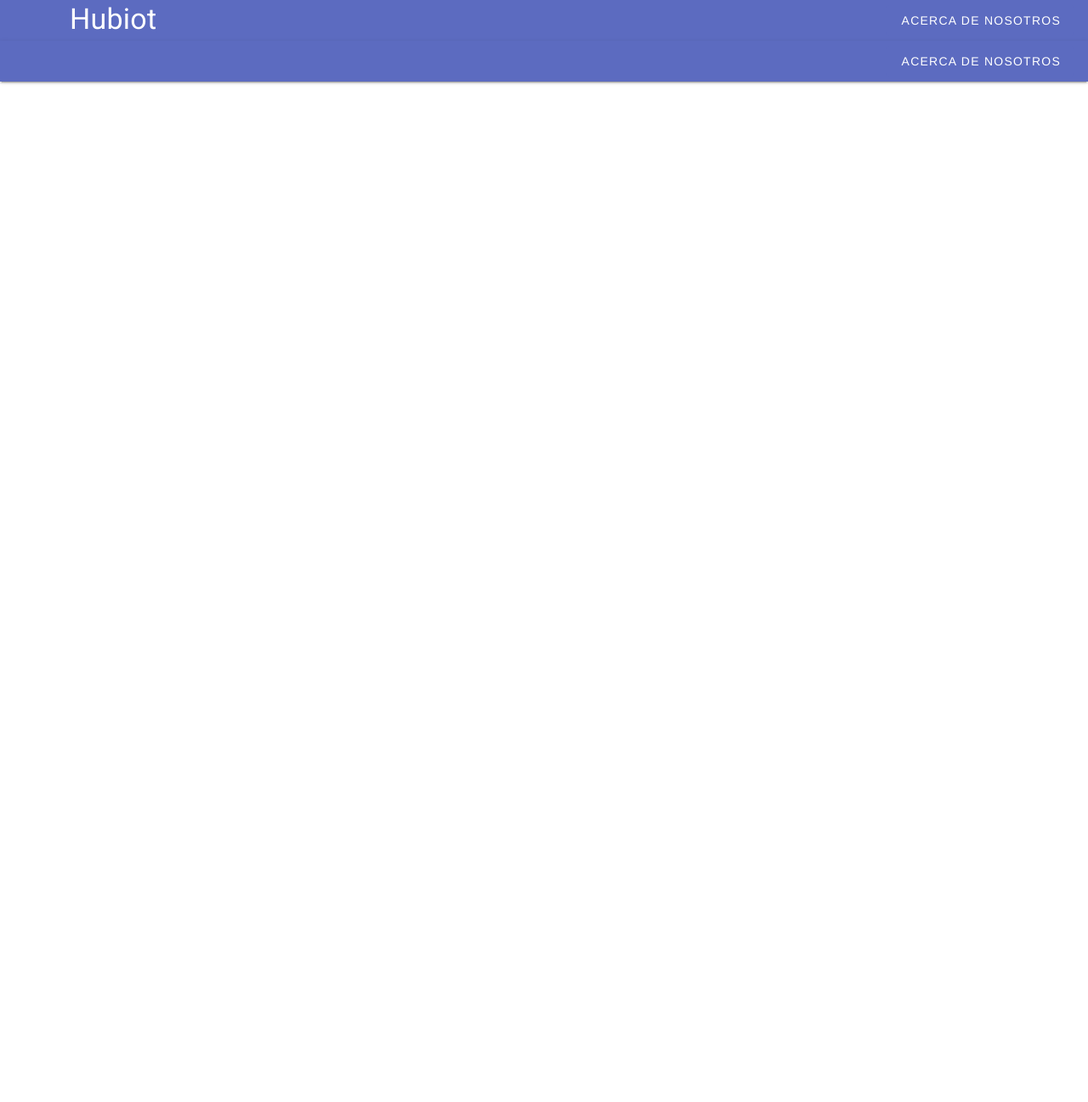
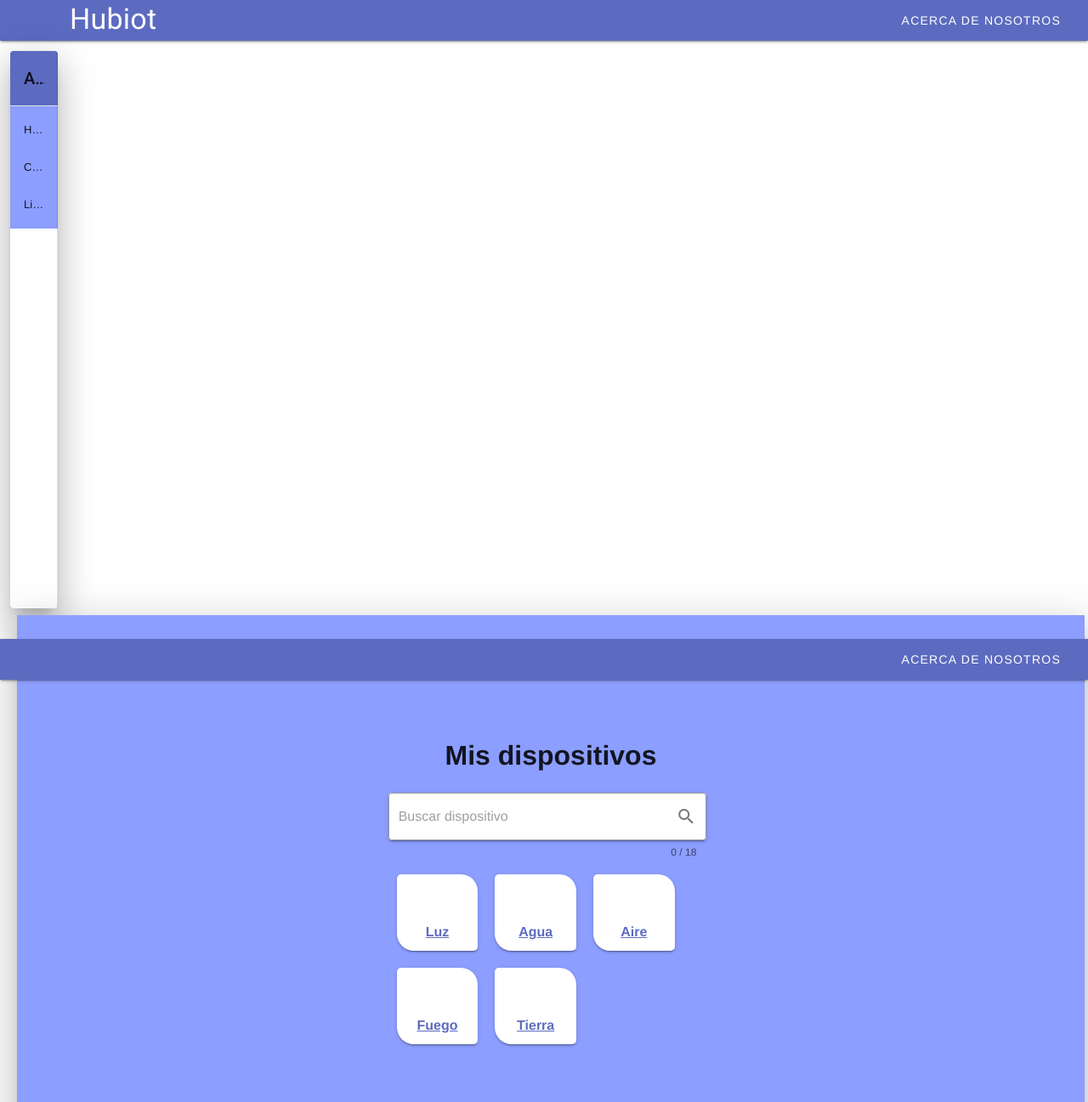
Before and after one commit to AgusMattiussi/hubiot-web, a Vue app: page /devices in a window 1280 px wide. Shown: the top 1297 px of the page at 85% size. Before the commit the page ends 800 px from the top, so only its background shows below. Built offline with nearby package versions, Linux system fonts and the light colour scheme.

Commit message:
Se hizo la página de dispositivos. Cambió el sistema de routing y agrego información raw

```diff
--- a/src/App.vue
+++ b/src/App.vue
@@ -1,11 +1,11 @@
 <template>
-  <v-app>
-    <div id="app" class="fill-height">
+    <div id="app">
+      <v-app>
       <NavigationBar/>
       <router-view :key="$route.path"/>
-      <BottomBar/>
+      <BottomBar class="mt-6"/>
+      </v-app>
     </div>
-  </v-app>
 </template>
 
 <style>
--- a/src/router/index.js
+++ b/src/router/index.js
@@ -21,6 +21,16 @@ const routes = [
     component: () => import('../views/LoginView.vue')
   },
   {
+    path: '/devices',
+    name: 'devices',
+    component: () => import('../views/MyDevices.vue')
+  },
+  {
+    path: '/devices/:name',
+    name: 'devicesDetails',
+    component: () => import('../views/MyDevices.vue')
+  },
+  {
     path: '/about',
     name: 'about',
     // route level code-splitting
--- a/src/views/AboutView.vue
+++ b/src/views/AboutView.vue
@@ -1,5 +1,5 @@
 <template>
-  <div class="about">
+  <div class="about fill-height" >
     <h1>This is an about page</h1>
   </div>
 </template>
--- /dev/null
+++ b/src/views/MyDevices.vue
@@ -0,0 +1,170 @@
+<template>
+  <v-container class="fill-height" fluid>
+    <v-card class="accent" height="100%" elevation="24">
+      <v-navigation-drawer permanent expand-on-hover>
+        <v-list class="primary">
+          <v-list-item>
+            <v-list-item-content>
+              <v-list-item-title class="text-h6">
+                Ambientes
+              </v-list-item-title>
+            </v-list-item-content>
+          </v-list-item>
+        </v-list>
+        <v-divider></v-divider>
+        <v-list class="accent" nav dense>
+          <v-list-item v-for="room in rooms" :key="room.id" link>
+            <v-list-item-title>{{ room.roomName }}</v-list-item-title>
+          </v-list-item>
+        </v-list>
+      </v-navigation-drawer>
+    </v-card>
+    <v-main class="fill-height accent ma-2">
+      <v-sheet class="fill-height" elevation="24">
+        <v-container class="accent fill-height" fluid>
+        <v-row>
+          <v-col md="2"></v-col>
+          <v-col md="8">
+            <v-container class="niceWidth"><!-- Container para centrar contenido -->
+              <h1>Mis dispositivos</h1>
+              <form action="">
+                <div class="d-flex">
+                  <v-text-field
+                    v-model="device"
+                    :rules="deviceRules"
+                    :counter="18"
+                    placeholder="Buscar dispositivo"
+                    solo
+                    required
+                    outlined
+                    clearable
+                    class="pt-5 mr-2"
+                    append-icon="mdi-magnify"
+                  ></v-text-field>
+                  <!--
+                  <v-btn
+                    x-large
+                    :disabled="!valid"
+                    color="primary"
+                    class="mr-4"
+                    @click="validate"
+                  >
+                    Search
+                  </v-btn>
+                  -->
+                </div>
+              </form>
+              <v-content mt="10">
+                <div class="devicesParent">
+                  <v-card class="deviceCard" v-for="device in devices" :key="device.id">
+                    <router-link :to="{ name: 'devicesDetails', params: {name: device.name}}">
+                      <v-img :src="require('../assets/loading_img_3.jpg')" />
+                      <h4>{{ device.deviceName }}</h4>
+                    </router-link>
+                  </v-card>
+                </div>
+              </v-content>
+            </v-container>
+          </v-col>
+          <v-col md="2"></v-col>
+        </v-row>
+      </v-container>
+      </v-sheet>
+    </v-main>
+  </v-container>
+</template>
+
+<script>
+export default {
+  name: 'MyRooms',
+  data () {
+    return {
+      devices: [
+        {
+          id: 0,
+          deviceName: 'Luz',
+          deviceIcon: 'mdi-sun',
+          slug: 'piezamatias-luz'
+        },
+        {
+          id: 1,
+          deviceName: 'Agua',
+          deviceIcon: 'mdi-water',
+          slug: 'piezamatias-agua'
+        },
+        {
+          id: 2,
+          deviceName: 'Aire',
+          deviceIcon: 'mdi-water',
+          slug: 'piezamatias-aire'
+        },
+        {
+          id: 3,
+          deviceName: 'Fuego',
+          deviceIcon: 'mdi-water',
+          slug: 'piezamatias-fuego'
+        },
+        {
+          id: 4,
+          deviceName: 'Tierra',
+          deviceIcon: 'mdi-water',
+          slug: 'piezamatias-tierra'
+        }
+      ],
+      rooms: [
+        {
+          id: 0,
+          roomName: 'Heladera',
+          iconName: 'mdi-sun',
+          slug: 'piezadematias'
+        },
+        {
+          id: 1,
+          roomName: 'Cocina',
+          iconName: 'mdi-kitchen',
+          slug: 'cocina'
+        },
+        {
+          id: 2,
+          roomName: 'Living',
+          iconName: 'mdi-room',
+          slug: 'living'
+        }
+      ],
+      valid: true,
+      device: '',
+      deviceRules: [
+        v => !!v || 'Name is required',
+        v => v.length <= 10 || 'Name must be less than 10 characters'
+      ],
+      methods: {
+        validate () {
+          this.$refs.form.validate()
+        }
+      }
+    }
+  }
+}
+</script>
+
+<style scoped>
+
+.niceWidth {
+  width: 50%;
+}
+
+.devicesParent {
+  display: flex;
+  flex-direction: row;
+  flex-wrap: wrap;
+}
+
+.deviceCard {
+  margin: 10px;
+  padding: 10px;
+  border-radius: 5px 20px 5px;
+  width: 25%;
+  height: 25%;
+}
+
+</style>
--- a/src/views/RegisterView.vue
+++ b/src/views/RegisterView.vue
@@ -1,5 +1,5 @@
 <template>
-  <v-container class="fill-height bg" fluid>
+  <v-container class="bg fill-height" fluid>
     <v-row>
       <v-col md="7"></v-col>
       <v-col md="4">
```
Also changed, not shown: src/views/RoomDetails.vue (added, +13 -0 lines).
